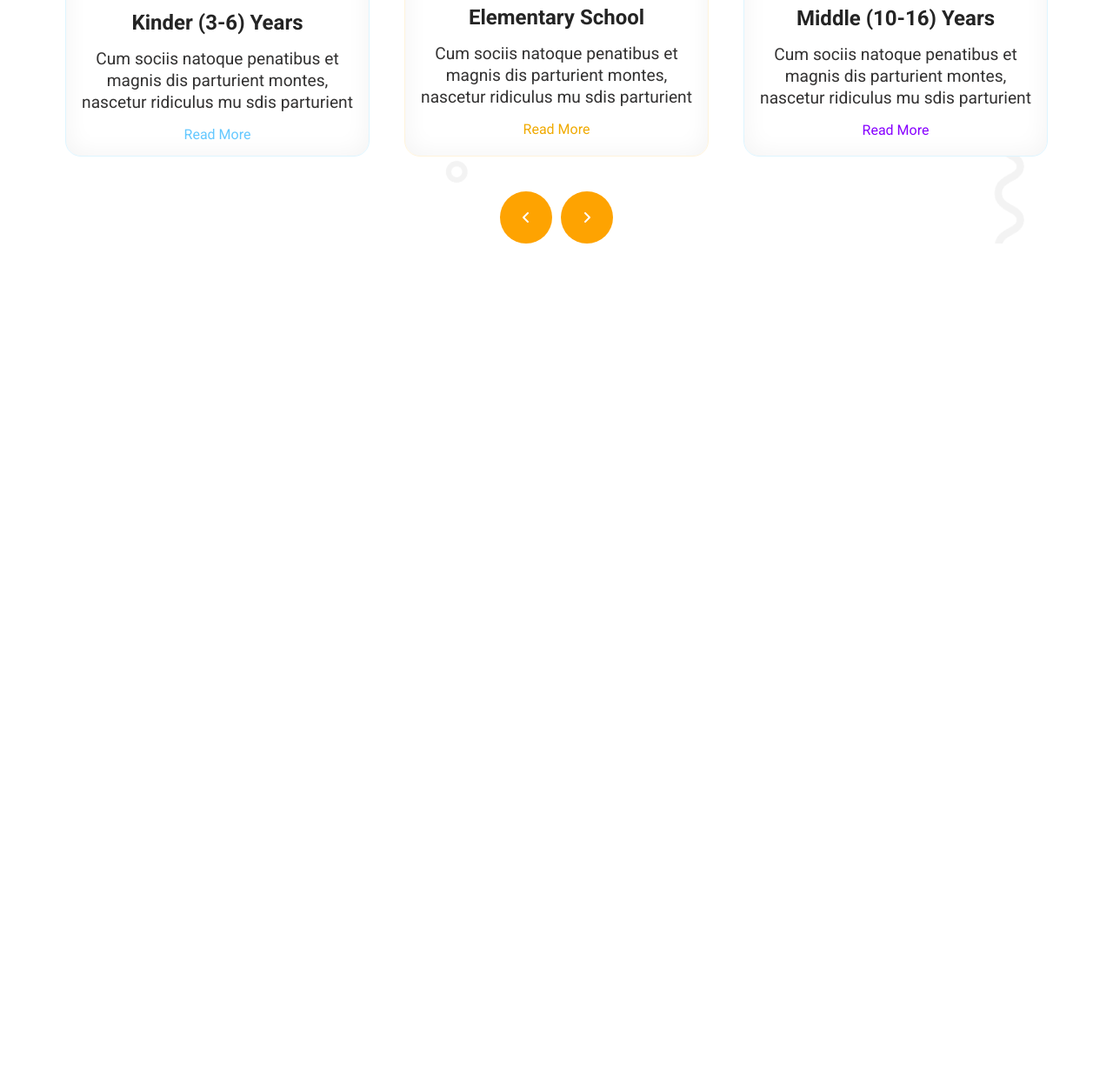
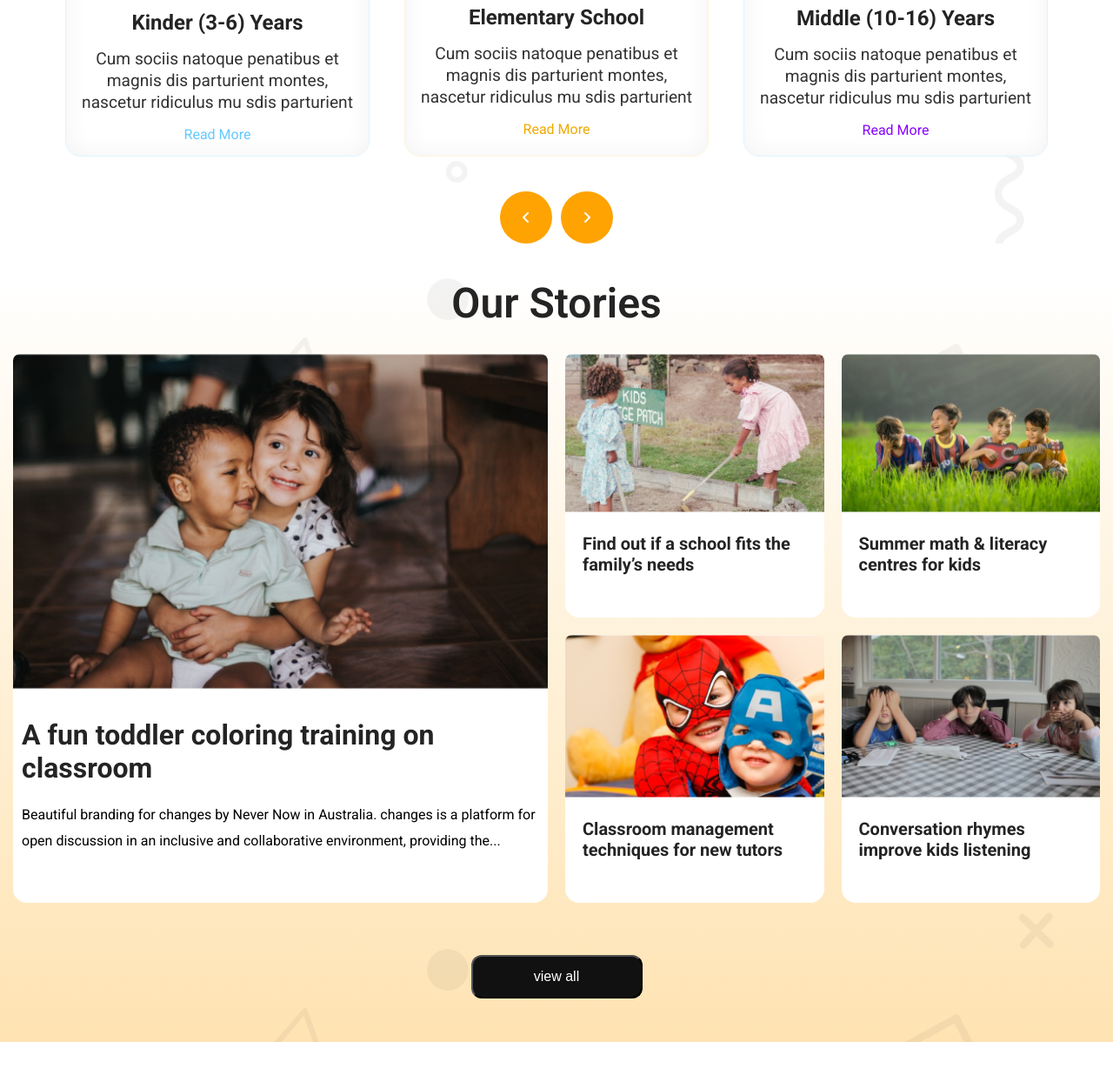
Before and after one commit to sohanpk24/kids-education, a plain HTML site: page index.html in a window 1280 px wide. Shown: the part 1009-2245 px from the top of the page at 87% size. Before the commit the page ends 1309 px from the top, so only its background shows below. Drawn offline with Linux system fonts and the light colour scheme.

Commit message:
our section done

```diff
--- a/index.html
+++ b/index.html
@@ -92,6 +92,48 @@
                 <div class="circle"><i class="fa-solid fa-angle-right"></i></div>
             </div>
          </section>
+
+         <!-- our stories -->
+          <section class="store-section">
+            <h2 class="primary-color our-store-title">Our Stories</h2>
+            <div class="stories-container">
+                <div class="stories-img">
+                    <div><img class="big-img" src="assets/story-1.png" alt=""></div>
+                    <div class="store-text-1">
+                        <h6 class="store-title-1 primary-color">A fun toddler coloring training on classroom</h6>
+                        <p class="store-desc-1">Beautiful branding for changes by Never Now in Australia.
+                            changes is a platform for open discussion in an inclusive and
+                            collaborative environment, providing the...
+                        </p>
+                    </div>
+                </div>
+                <div class="stories-small-container">
+                    <div class="stories-text-img">
+                        <div><img class="img-2" src="assets/story-2.png" alt=""></div>
+                        <div class="small-text-container"><h6 class="small-title primary-color">Find out if a school fits the
+                            family’s needs</h6></div>
+                    </div>
+                    <div class="stories-text-img">
+                        <div><img class="img-2" src="assets/story-3.png" alt=""></div>
+                        <div class="small-text-container"><h6 class="small-title primary-color">Summer math & literacy
+                            centres for kids</h6></div>
+                    </div>
+                    <div class="stories-text-img">
+                        <div><img class="img-2" src="assets/story-4.png" alt=""></div>
+                        <div class="small-text-container"><h6 class="small-title primary-color">Classroom management
+                            techniques for new tutors</h6></div>
+                    </div>
+                    <div class="stories-text-img">
+                        <div><img class="img-2" src="assets/story-5.png" alt=""></div>
+                        <div class="small-text-container"><h6 class="small-title primary-color">Conversation rhymes
+                            improve kids listening</h6></div>
+                    </div>
+                </div>
+
+
+            </div>
+            <div class="btn-div"><button class="view-btn">view all</button></div>
+          </section>
     </main>
     <footer>
 
--- a/styles/styles.css
+++ b/styles/styles.css
@@ -136,8 +136,8 @@
 
 /* stander section */
 
-.stander-section{
-    background-image: url('../assets/bg.png');
+.stander-section {
+  background-image: url("../assets/bg.png");
   width: fit-content;
   margin: 20px auto;
   position: relative;
@@ -209,22 +209,21 @@
   font-size: 1rem;
 }
 
-#stander-read-2{
+#stander-read-2 {
   color: rgb(240, 170, 0);
 }
-#stander-read-3{
+#stander-read-3 {
   color: rgb(135, 0, 255);
 }
 
-.circle-container{
-
+.circle-container {
   display: flex;
   justify-content: center;
   gap: 10px;
   margin-top: 40px;
 }
 
-.circle{
+.circle {
   width: 60px;
   height: 60px;
   border-radius: 50%;
@@ -235,10 +234,103 @@ align-items: center;
   color: white;
 }
 
+/* our stories section */
 
+.store-section {
+  background: url("../assets/bg.png"),
+    linear-gradient(0deg, rgba(254, 163, 1, 0.3), rgba(255, 255, 255, 0.3) 100%);
+  margin: 40px auto;
+}
+.our-store-title {
+  display: flex;
+  text-align: center;
+  justify-content: center;
+  font-size: 3rem;
+  font-weight: 600;
+}
 
+.stories-container {
+  display: grid;
+  grid-template-columns: repeat(2, 1fr);
+  gap: 20px;
+  width: 1250px;
+  margin: 30px auto;
+  position: relative;
+}
 
+.stories-img {
+  border-radius: 16px;
+  background: rgb(255, 255, 255);
+height: 630.52px;
+}
 
+.big-img{
+    border-top-left-radius: 8px;
+    border-top-right-radius: 8px;
+    width: 100%;
+}
+
+.store-text-1{
+    padding: 10px;
+    display: flex;
+    flex-direction: column;
+    gap: 20px;
+    margin: 20px auto;
+}
+
+.store-title-1{
+    font-size: 2rem;
+}
+.store-desc-1{
+    font-size: 1rem;
+    line-height: 30px;
+}
+
+.stories-small-container{
+    display: grid;
+    grid-template-columns: repeat(2, 1fr);
+    gap: 20px;
+}
+.stories-text-img{
+    border-radius: 16px;
+background: rgb(255, 255, 255);
+}
+.img-2{
+    border-top-left-radius: 8px;
+    border-top-right-radius: 8px;
+    width: 100%;
+}
+.small-text-container{
+    padding: 20px;
+}
+
+.small-title{
+    font-size: 1.25rem;
+
+}
+
+.view-btn{
+width: 197px;
+height: 50px;
+display: flex;
+flex-direction: row;
+justify-content: center;
+align-items: center;
+gap: 10;
+padding: 10px;
+border-radius: 12px;
+background: rgb(17, 17, 17);
+color: white;
+font-size: 1rem;
+margin: 20px auto;
+}
+.btn-div{
+    width: 200px;
+    margin: 0 auto;
+    padding-bottom: 30px;
+    padding-top: 10px;
+
+}
 
 
 
@@ -290,25 +382,39 @@ color: white;
   .banner-p {
     font-size: 14px;
   }
-  .stander-container{
+  .stander-container {
     display: grid;
     grid-template-columns: 1fr;
     gap: 10px;
   }
-  .stander-container{
+  .stander-container {
     margin-top: 20px;
     width: 100%;
   }
-  .stander-text-container{
+  .stander-text-container {
     width: 100%;
   }
-  .stander-section{
+  .stander-section {
     width: 100%;
   }
-  .circle-container{
+  .circle-container {
     display: none;
   }
-  #desc{
+  #desc {
     font-size: 1rem;
   }
+  .stories-img{
+    position: absolute;
+    display: none;
   }
+  .stories-container{
+    width: 100%;
+    display: grid;
+    grid-template-columns: 1fr;
+    gap: 5px;
+
+  }
+  .our-store-title{
+    font-size: 2rem;
+  }
+}
```
Lines whose indentation alone changed are shown as unchanged.
